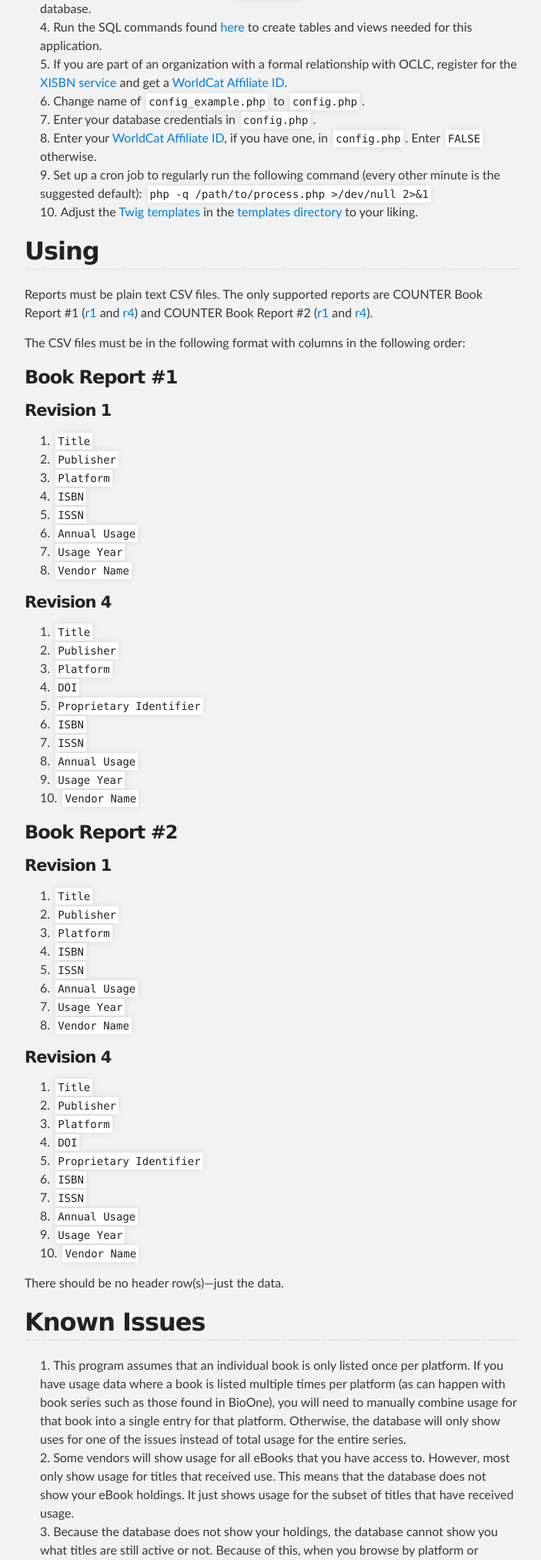
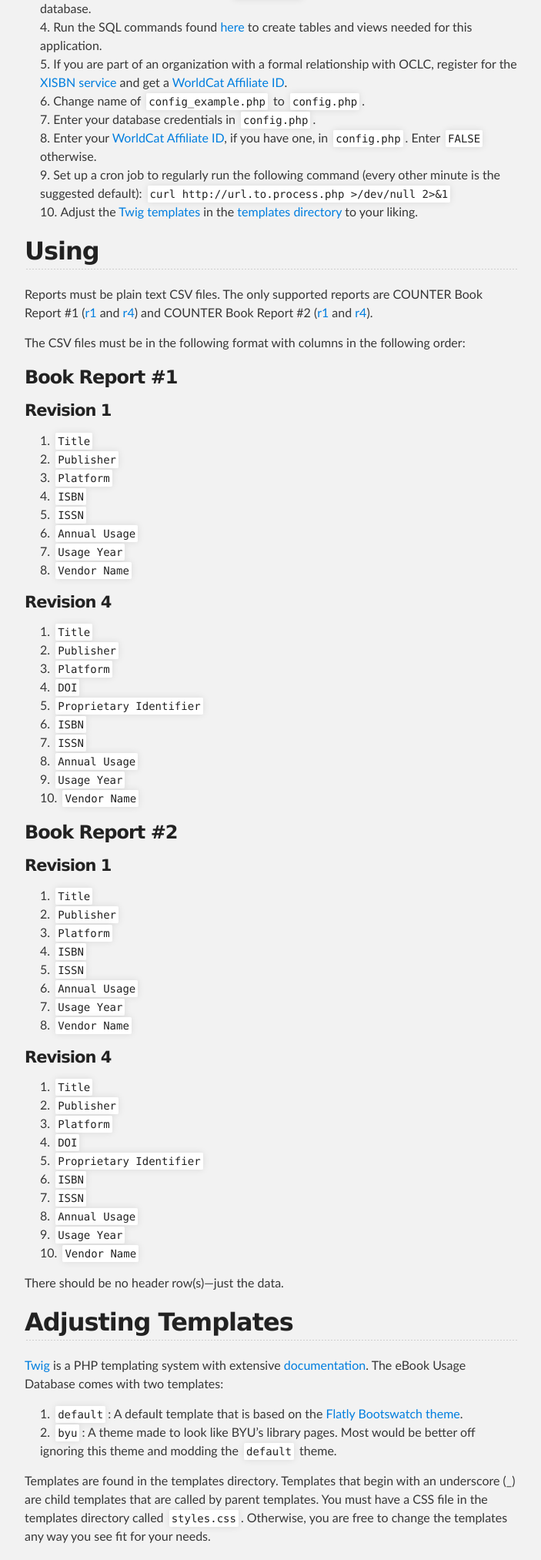
Before and after one commit to HBLL-Collection-Development/ebooks, a PHP site: page / in a window 1280 px wide. Shown: the part 552-2578 px from the top of the page at 77% size, without its empty margins (288-991 px from the left). Run offline with PHP 8.4, Linux system fonts and the light colour scheme.

Commit message:
Create gh-pages branch via GitHub

```diff
--- a/index.html
+++ b/index.html
@@ -49,7 +49,7 @@
 <li>Enter your database credentials in <code>config.php</code>.</li>
 <li>Enter your <a href="http://www.worldcat.org/wcpa/do/AffiliateUserServices?method=initSelfRegister">WorldCat Affiliate ID</a>, if you have one, in <code>config.php</code>. Enter <code>FALSE</code> otherwise.</li>
 <li>Set up a cron job to regularly run the following command (every other minute is the suggested default):
-    <code>php -q /path/to/process.php &gt;/dev/null 2&gt;&amp;1</code>
+    <code>curl http://url.to.process.php &gt;/dev/null 2&gt;&amp;1</code>
 </li>
 <li>Adjust the <a href="http://twig.sensiolabs.org/">Twig templates</a> in the <a href="templates">templates directory</a> to your liking.</li>
 </ol><h2>
@@ -120,6 +120,18 @@
 </ol><p>There should be no header row(s)—just the data.</p>
 
 <h2>
+<a name="adjusting-templates" class="anchor" href="#adjusting-templates"><span class="octicon octicon-link"></span></a>Adjusting Templates</h2>
+
+<p><a href="https://github.com/fabpot/Twig">Twig</a> is a PHP templating system with extensive <a href="http://twig.sensiolabs.org/documentation">documentation</a>. The eBook Usage Database comes with two templates:</p>
+
+<ol>
+<li>
+<code>default</code>: A default template that is based on the <a href="http://bootswatch.com/flatly/">Flatly Bootswatch theme</a>.</li>
+<li>
+<code>byu</code>: A theme made to look like BYU’s library pages. Most would be better off ignoring this theme and modding the <code>default</code> theme.</li>
+</ol><p>Templates are found in the templates directory. Templates that begin with an underscore (_) are child templates that are called by parent templates. You must have a CSS file in the templates directory called <code>styles.css</code>. Otherwise, you are free to change the templates any way you see fit for your needs.</p>
+
+<h2>
 <a name="known-issues" class="anchor" href="#known-issues"><span class="octicon octicon-link"></span></a>Known Issues</h2>
 
 <ol>
--- a/stylesheets/stylesheet.css
+++ b/stylesheets/stylesheet.css
@@ -199,16 +195,17 @@ blockquote {
   border-left: 3px solid #bbb;
 }
 
+
 ul, ol, dl {
   margin-bottom: 15px
 }
 
-ul li {
+ul {
   list-style: inside;
   padding-left: 20px;
 }
 
-ol li {
+ol {
   list-style: decimal inside;
   padding-left: 20px;
 }
```
Also changed, not shown: other parts of stylesheets/stylesheet.css (+13 -22 lines), params.json (+1 -1 lines).
